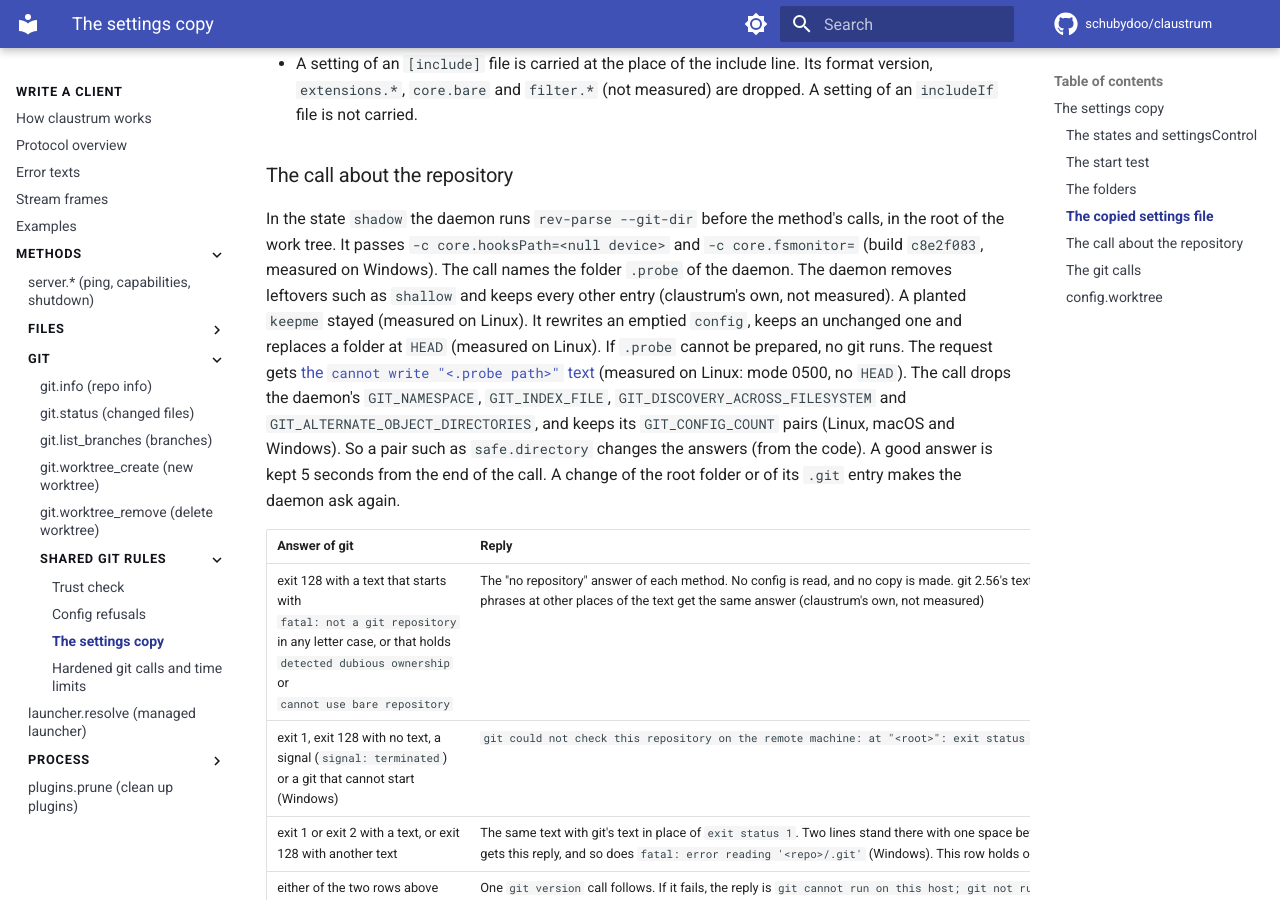
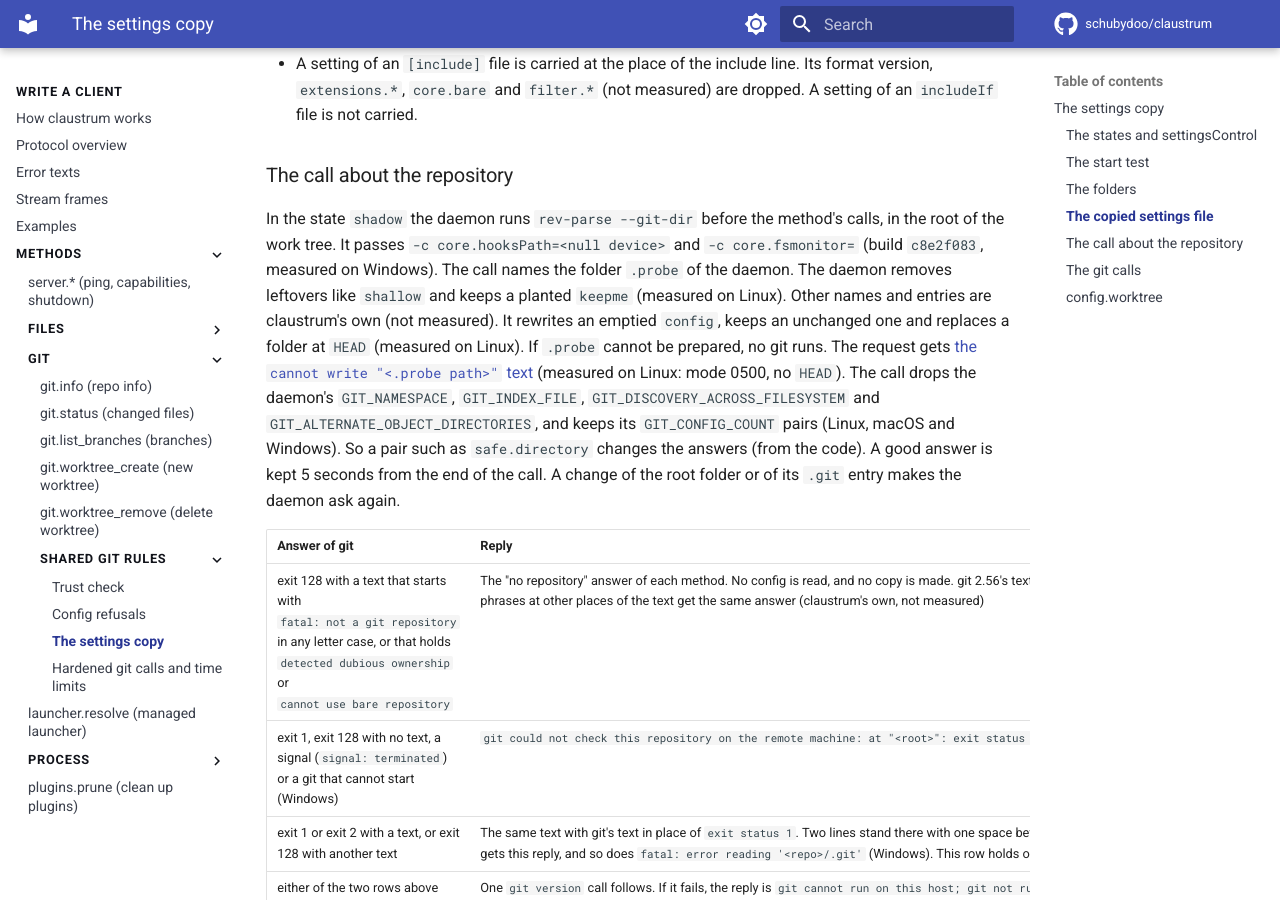
Before and after one commit to schubydoo/claustrum, an MkDocs documentation site: the page built from docs/protocol/git-rules-settings-copy.md, in a window 1280 px wide and 900 px high, scrolled down 6273 px. Built offline with MkDocs 1.6.1 and Material for MkDocs 9.7.7, drawn with Linux system fonts in a browser that asks for light colours; comment, search, counter and statistics services are not loaded.

Commit message:
docs: mark the measured shallow removal and keepme apart from the unmeasured names
Co-Authored-By: Claude Opus 5.5 <noreply@anthropic.com>

```diff
--- a/docs/protocol/git-rules-settings-copy.md
+++ b/docs/protocol/git-rules-settings-copy.md
@@ -215,9 +215,9 @@ blocks of rewritten URLs. The file ends with
 In the state `shadow` the daemon runs `rev-parse --git-dir` before the method's
 calls, in the root of the work tree. It passes `-c core.hooksPath=<null device>`
 and `-c core.fsmonitor=` (build `c8e2f083`, measured on Windows). The call names
-the folder `.probe` of the daemon. The daemon removes leftovers such as
-`shallow` and keeps every other entry (claustrum's own, not measured). A planted `keepme`
-stayed (measured on Linux). It rewrites an emptied `config`, keeps an
+the folder `.probe` of the daemon. The daemon removes leftovers like
+`shallow` and keeps a planted `keepme` (measured on Linux). Other names and
+entries are claustrum's own (not measured). It rewrites an emptied `config`, keeps an
 unchanged one and replaces a folder at `HEAD` (measured on Linux). If `.probe` cannot be prepared, no git runs. The request gets [the
 `cannot write "<.probe path>"` text](errors.md#error-string-catalogue)
 (measured on Linux: mode 0500, no `HEAD`). The call drops the daemon's `GIT_NAMESPACE`,
```
